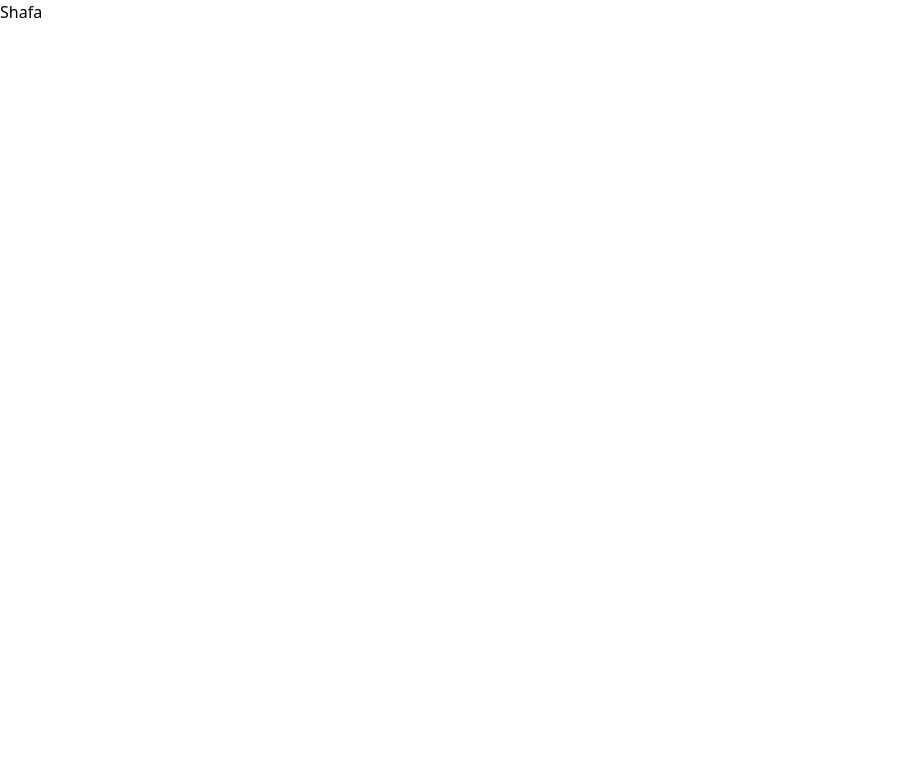
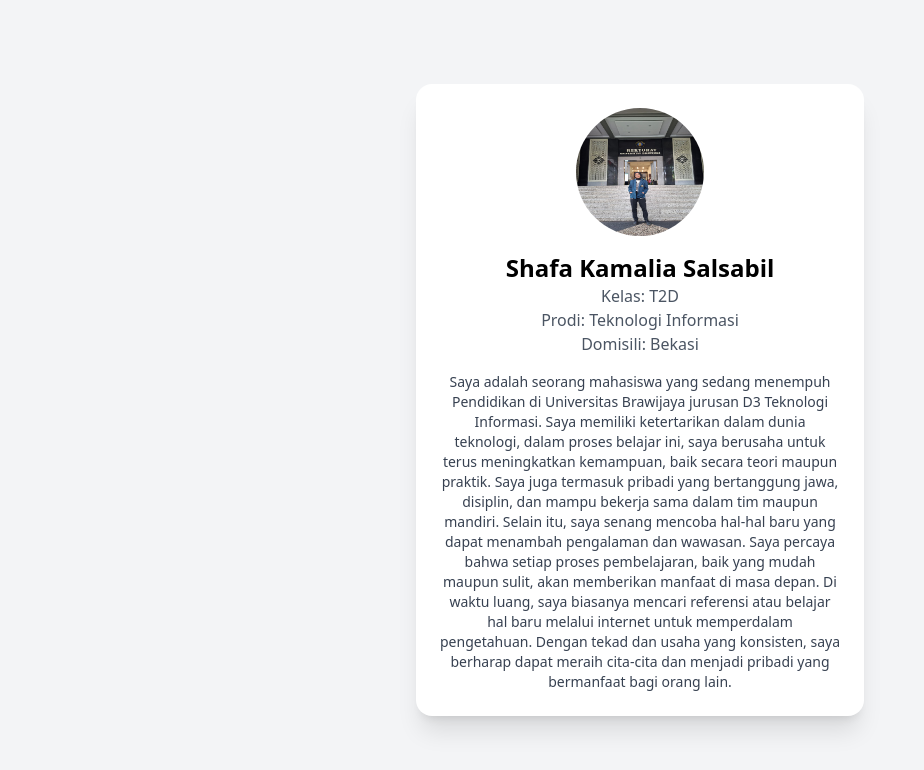
Before and after one commit to abdurrahimalim/react-profil-tim, a React (Vite) app: page /shafa-kamalia in a window 1280 px wide. Shown: the top 770 px of the page, without its empty margins (0-924 px from the left). Built offline with nearby package versions, Linux system fonts and the light colour scheme.

Commit message:
profil shafa

```diff
--- a/src/pages/ProfilShafa.jsx
+++ b/src/pages/ProfilShafa.jsx
@@ -1,4 +1,30 @@
 function ProfilShafa() {
-  return <div>Shafa</div>
+  return (
+    <div className="min-h-screen bg-gray-100 flex items-center justify-center p-6">
+      <div className="bg-white shadow-xl rounded-2xl p-6 max-w-md text-center">
+
+        <img
+          src='/foto-Shafa.jpeg'
+          alt='foto Shafa'
+          className="w-32 h-32 rounded-full mx-auto mb-4"
+        />
+
+        <h1 className="text-2xl font-bold">Shafa Kamalia Salsabil</h1>
+
+        <p className="text-gray-600">Kelas: T2D</p>
+        <p className="text-gray-600">Prodi: Teknologi Informasi</p>
+        <p className="text-gray-600">Domisili: Bekasi</p>
+
+        <p className="mt-4 text-gray-700 text-sm">
+          Saya adalah seorang mahasiswa yang sedang menempuh Pendidikan di Universitas Brawijaya jurusan D3 Teknologi Informasi. Saya memiliki ketertarikan dalam dunia teknologi, dalam proses belajar ini, saya berusaha untuk terus meningkatkan kemampuan, baik secara teori maupun praktik. Saya juga termasuk pribadi yang bertanggung jawa, disiplin, dan mampu bekerja sama dalam tim maupun mandiri.
+          Selain itu, saya senang mencoba hal-hal baru yang dapat menambah pengalaman dan wawasan. Saya percaya bahwa setiap proses pembelajaran, baik yang mudah maupun sulit, akan memberikan manfaat di masa depan. Di waktu luang, saya biasanya mencari referensi atau belajar hal baru melalui internet untuk memperdalam pengetahuan. Dengan tekad dan usaha yang konsisten, saya berharap dapat meraih cita-cita dan menjadi pribadi yang bermanfaat bagi orang lain.
+
+
+        </p>
+
+      </div>
+    </div>
+  );
 }
+
 export default ProfilShafa;
```
Also changed, not shown: public/foto-Shafa.jpeg (added), 1 other file (tests, documents, lock files or other folders).
